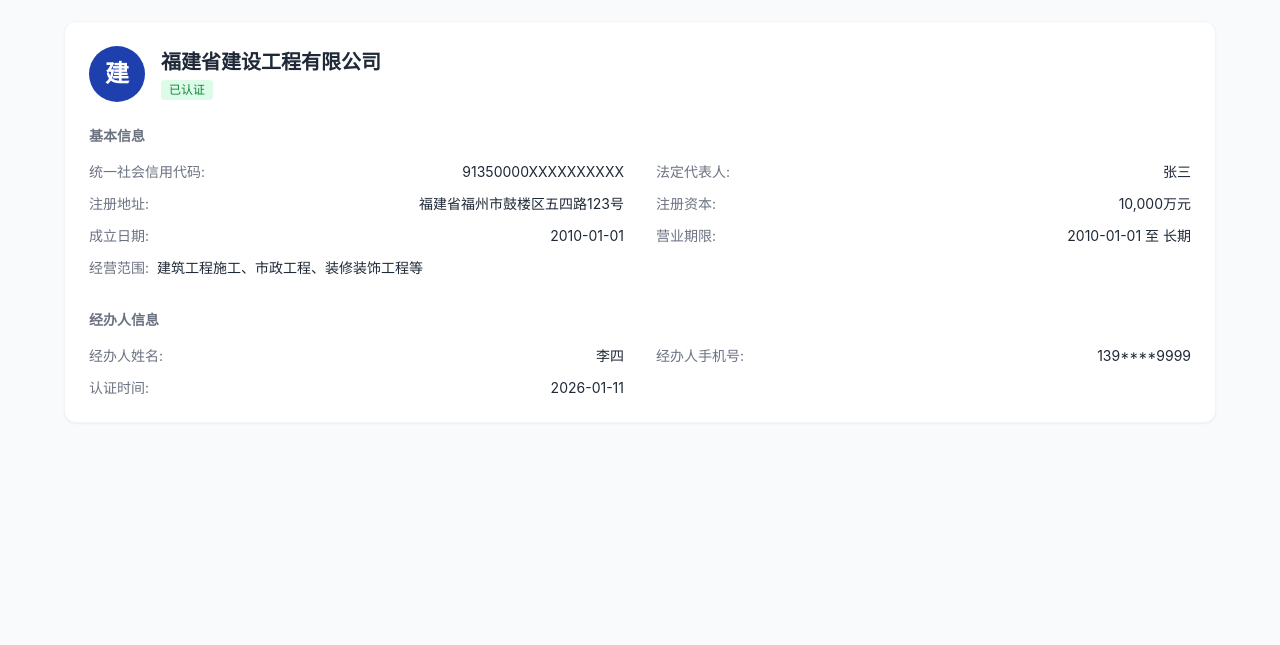
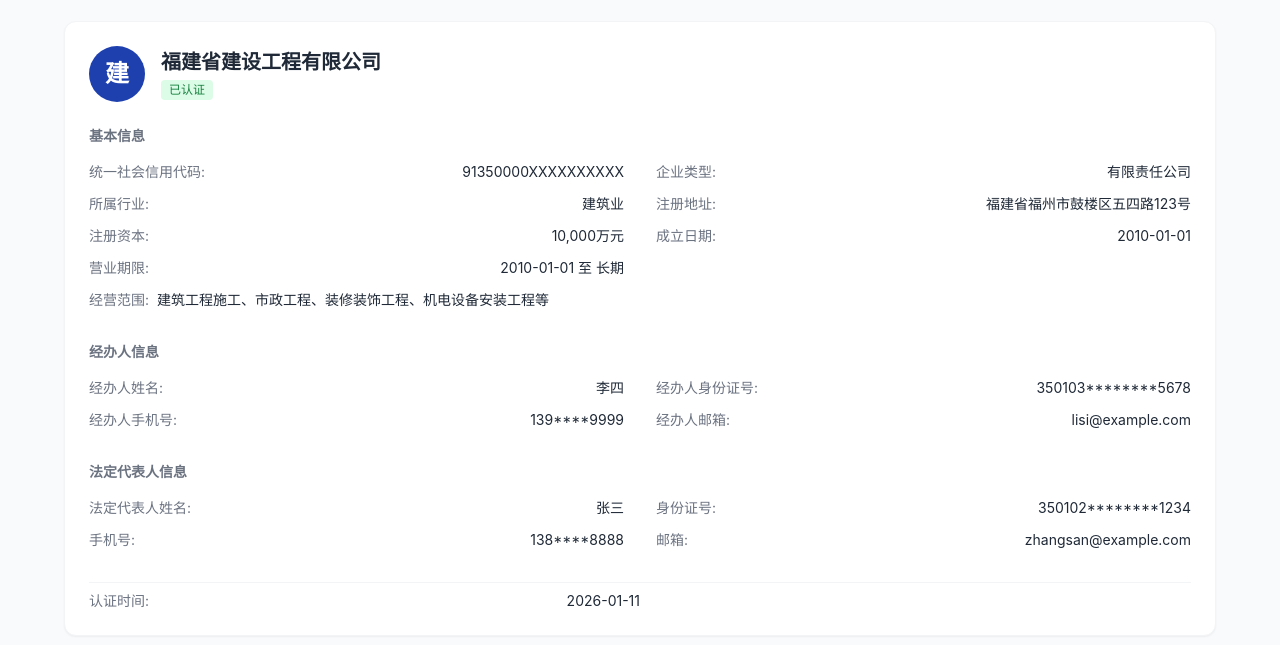
Before and after one commit to zzc0523/fjdzbh.github.io, a plain HTML site: page 企业端_企业认证.html in a window 1280 px wide. Shown: the part 139-784 px from the top of the page. Drawn offline with nearby package versions, Linux system fonts and the light colour scheme.

Commit message:
Add files via upload

```diff
--- a/企业端_企业认证.html
+++ b/企业端_企业认证.html
@@ -606,8 +606,12 @@
                                     <span class="text-sm text-gray-800">91350000XXXXXXXXXX</span>
                                 </div>
                                 <div class="flex justify-between">
-                                    <span class="text-sm text-gray-500">法定代表人:</span>
-                                    <span class="text-sm text-gray-800">张三</span>
+                                    <span class="text-sm text-gray-500">企业类型:</span>
+                                    <span class="text-sm text-gray-800">有限责任公司</span>
+                                </div>
+                                <div class="flex justify-between">
+                                    <span class="text-sm text-gray-500">所属行业:</span>
+                                    <span class="text-sm text-gray-800">建筑业</span>
                                 </div>
                                 <div class="flex justify-between">
                                     <span class="text-sm text-gray-500">注册地址:</span>
@@ -627,7 +631,7 @@
                                 </div>
                                 <div class="flex md:col-span-2">
                                     <span class="text-sm text-gray-500 shrink-0">经营范围:</span>
-                                    <span class="text-sm text-gray-800 ml-2">建筑工程施工、市政工程、装修装饰工程等</span>
+                                    <span class="text-sm text-gray-800 ml-2">建筑工程施工、市政工程、装修装饰工程、机电设备安装工程等</span>
                                 </div>
                             </div>
                         </div>
@@ -641,13 +645,48 @@
                                     <span class="text-sm text-gray-800">李四</span>
                                 </div>
                                 <div class="flex justify-between">
+                                    <span class="text-sm text-gray-500">经办人身份证号:</span>
+                                    <span class="text-sm text-gray-800">350103********5678</span>
+                                </div>
+                                <div class="flex justify-between">
                                     <span class="text-sm text-gray-500">经办人手机号:</span>
                                     <span class="text-sm text-gray-800">139****9999</span>
                                 </div>
                                 <div class="flex justify-between">
-                                    <span class="text-sm text-gray-500">认证时间:</span>
-                                    <span class="text-sm text-gray-800">2026-01-11</span>
+                                    <span class="text-sm text-gray-500">经办人邮箱:</span>
+                                    <span class="text-sm text-gray-800">lisi@example.com</span>
                                 </div>
+                            </div>
+                        </div>
+
+                        <!-- 法定代表人信息 -->
+                        <div>
+                            <h3 class="text-sm font-bold text-gray-500 mb-4">法定代表人信息</h3>
+                            <div class="grid grid-cols-1 md:grid-cols-2 gap-x-8 gap-y-3">
+                                <div class="flex justify-between">
+                                    <span class="text-sm text-gray-500">法定代表人姓名:</span>
+                                    <span class="text-sm text-gray-800">张三</span>
+                                </div>
+                                <div class="flex justify-between">
+                                    <span class="text-sm text-gray-500">身份证号:</span>
+                                    <span class="text-sm text-gray-800">350102********1234</span>
+                                </div>
+                                <div class="flex justify-between">
+                                    <span class="text-sm text-gray-500">手机号:</span>
+                                    <span class="text-sm text-gray-800">138****8888</span>
+                                </div>
+                                <div class="flex justify-between">
+                                    <span class="text-sm text-gray-500">邮箱:</span>
+                                    <span class="text-sm text-gray-800">zhangsan@example.com</span>
+                                </div>
+                            </div>
+                        </div>
+
+                        <!-- 认证时间 -->
+                        <div class="pt-2 border-t border-gray-100">
+                            <div class="flex justify-between md:w-1/2">
+                                <span class="text-sm text-gray-500">认证时间:</span>
+                                <span class="text-sm text-gray-800">2026-01-11</span>
                             </div>
                         </div>
                     </div>
```
